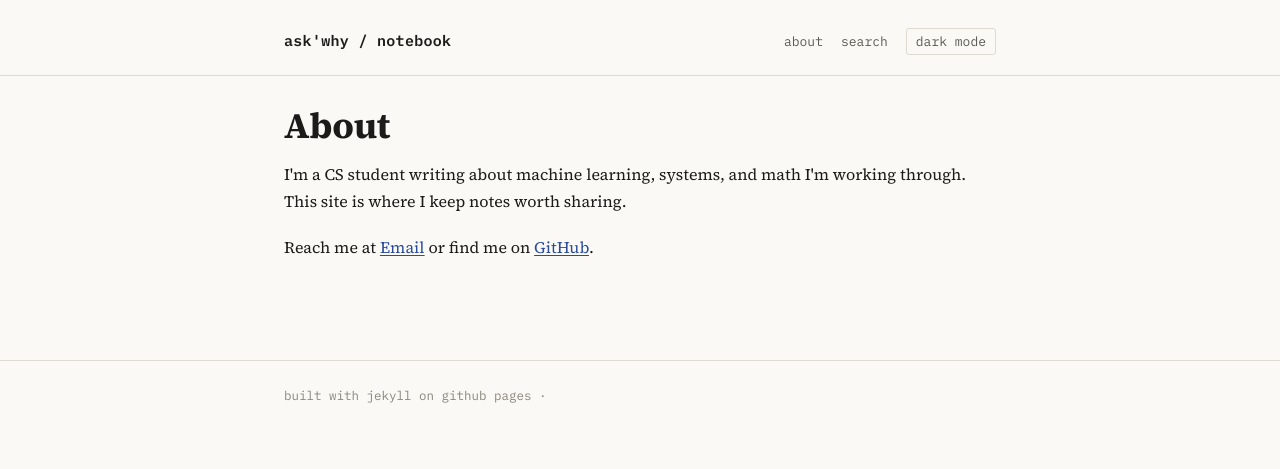
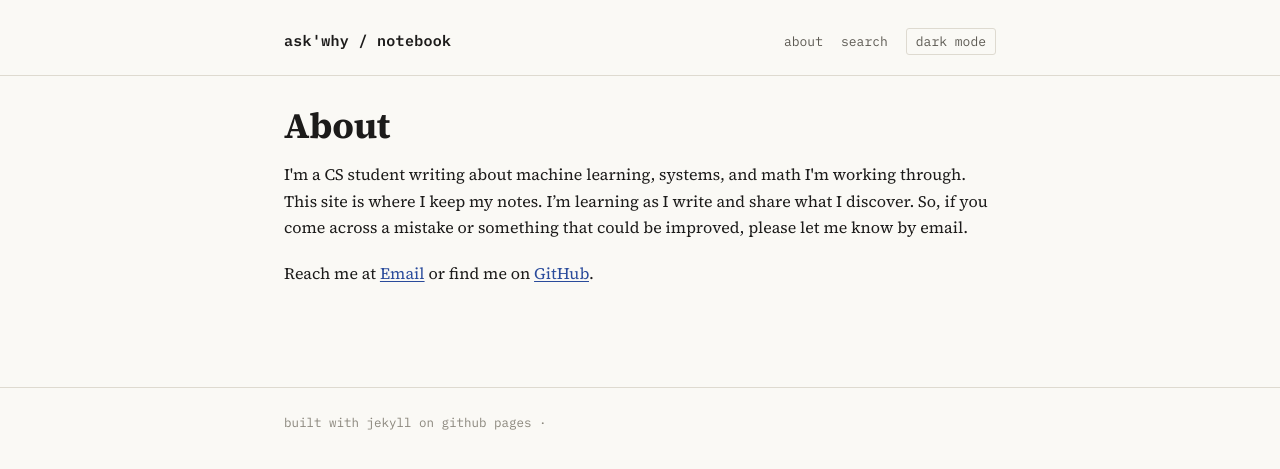
Before and after one commit to adarsh-s-kamatagi/adarsh-s-kamatagi.github.io, a Jekyll site: the page built from about.md, in a window 1280 px wide. Shown: the top 469 px of the page. Built offline with Jekyll 4.4.1, drawn with Linux system fonts in a browser that asks for light colours; nearby versions of some CDN libraries.

Commit message:
Revise about section for clarity and feedback request
Updated the about section to include a request for feedback and clarified the purpose of the site.

```diff
--- a/about.md
+++ b/about.md
@@ -6,9 +6,7 @@ permalink: /about.html
 <article class="post" style="padding-top: 20px;">
   <h1>About</h1>
   <p>
-    I'm a CS student writing about machine learning, systems, and
-    math I'm working through. This site is where I keep notes worth
-    sharing.
+    I'm a CS student writing about machine learning, systems, and math I'm working through. This site is where I keep my notes. I’m learning as I write and share what I discover. So, if you come across a mistake or something that could be improved, please let me know by email.
   </p>
   <p>
     Reach me at <a href="mailto:adarsh.s.kamatagi@gmail.com">Email</a> or
```
